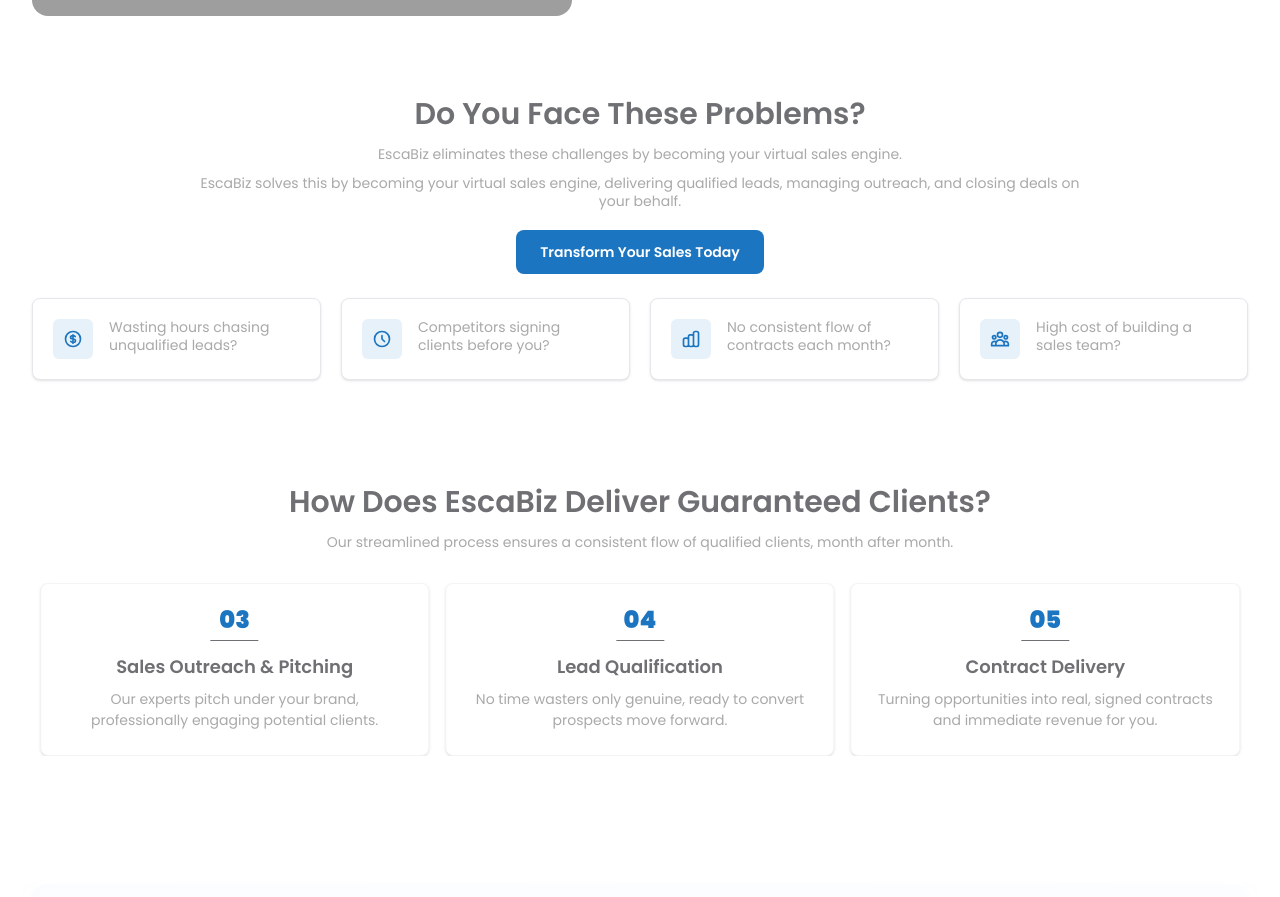
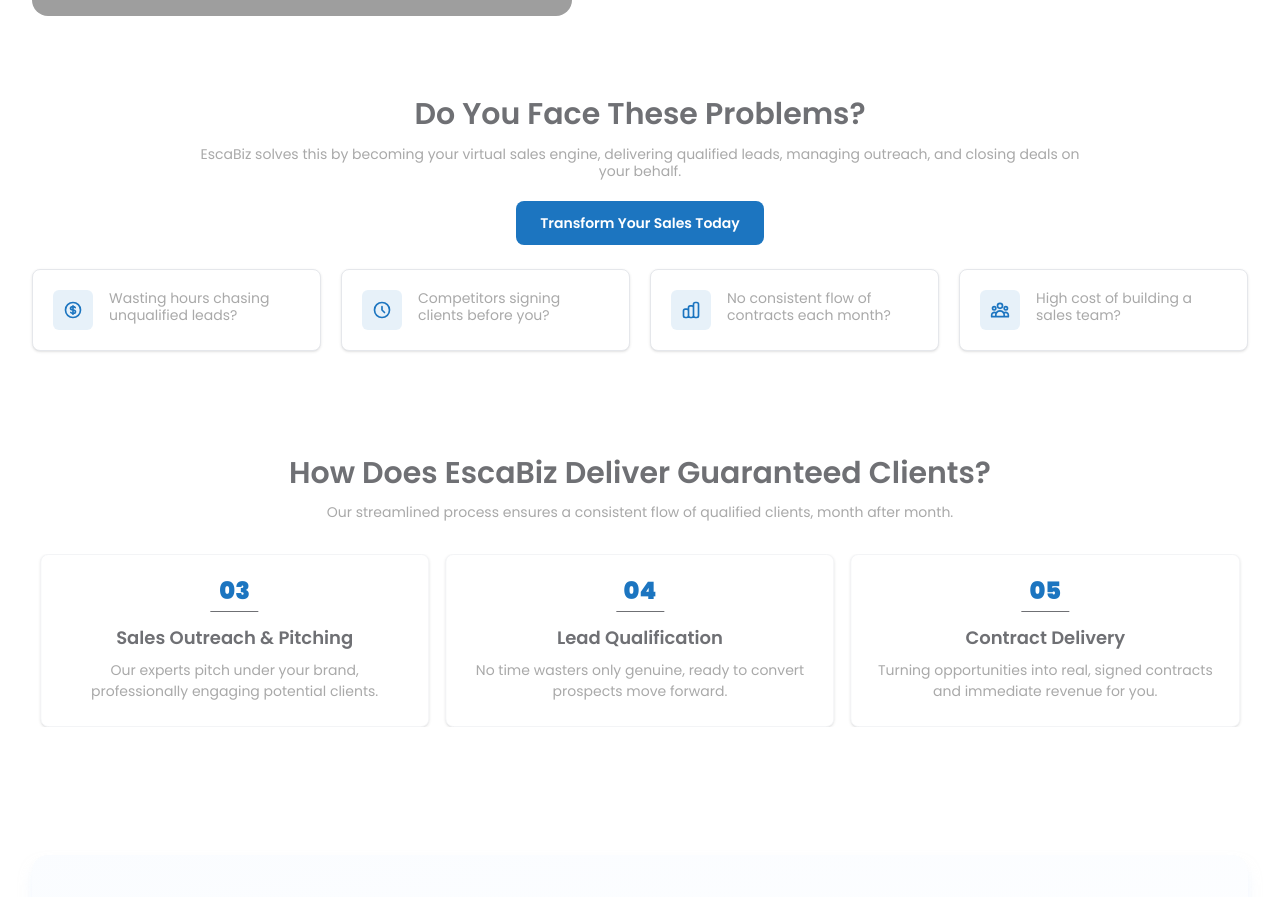
Before and after one commit to Sharmeen-Rauf/escabiz, a Next.js app: page /industries/commercial-cleaning in a window 1280 px wide. Shown: the part 4192-5089 px from the top of the page. Built offline with nearby package versions, Linux system fonts and the light colour scheme; grey boxes are pictures that could not be loaded.

Commit message:
Remove outdated content from Commercial Cleaning page to streamline messaging and enhance clarity. Update text to focus on the benefits of EscaBiz as a virtual sales engine.

```diff
--- a/src/app/industries/commercial-cleaning/page.tsx
+++ b/src/app/industries/commercial-cleaning/page.tsx
@@ -354,7 +354,7 @@
         <div className="w-full max-w-7xl mx-auto px-4 sm:px-6 lg:px-8">
           <div className="max-w-4xl mx-auto text-center mb-6">
             <h3 className="text-lg sm:text-xl md:text-2xl lg:text-3xl font-semibold text-[#6f7074] leading-tight mb-3" data-aos="fade-up">Do You Face These Problems?</h3>
-            <p className="text-xs sm:text-xs md:text-sm text-[#a9a9a9] leading-tight font-normal mb-3" data-aos="fade-up" data-aos-delay="100">EscaBiz eliminates these challenges by becoming your virtual sales engine.</p>
+            {/* <p className="text-xs sm:text-xs md:text-sm text-[#a9a9a9] leading-tight font-normal mb-3" data-aos="fade-up" data-aos-delay="100">EscaBiz eliminates these challenges by becoming your virtual sales engine.</p> */}
             <p className="text-xs sm:text-xs md:text-sm text-[#a9a9a9] leading-tight font-normal mb-5" data-aos="fade-up" data-aos-delay="200">
               EscaBiz solves this by becoming your virtual sales engine, delivering qualified leads, managing outreach, and closing deals on your behalf.
             </p>
```
